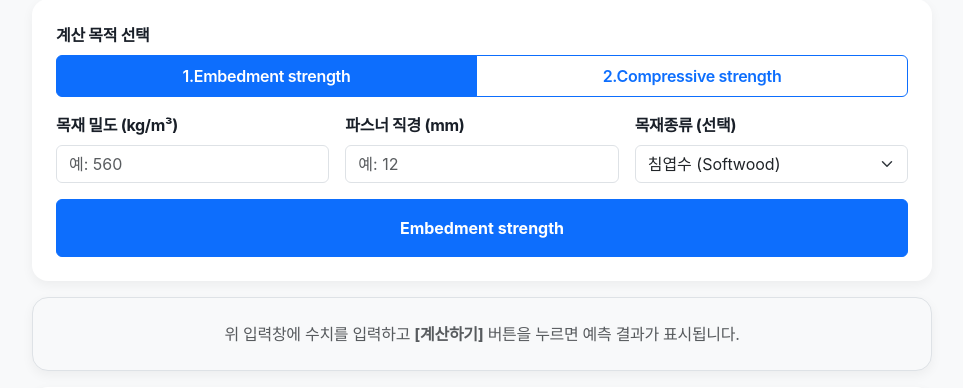
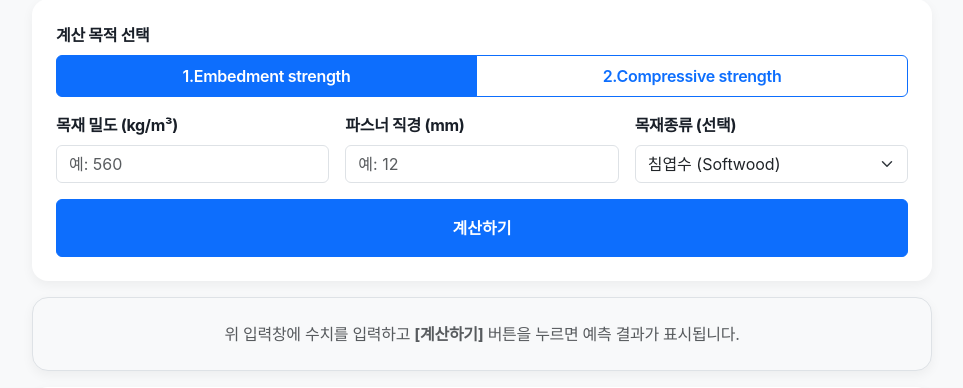
Before and after one commit to lcw1970/wood_data, a Spring Boot app: page /calculator in a window 1280 px wide. Shown: the part 159-547 px from the top of the page, without its empty margins (158-1121 px from the left). Run offline with Spring Boot 4, Linux system fonts and the light colour scheme; some web fonts are replaced.

Commit message:
계산버튼을 계산하기로 문구 수정

```diff
--- a/src/main/resources/templates/calculator.html
+++ b/src/main/resources/templates/calculator.html
@@ -457,12 +457,12 @@
         if (isCompressive) {
             thicknessCol.style.display = 'block';
             thicknessInput.disabled = false;
-            submitBtn.textContent = 'Compressive strength';
+            submitBtn.textContent = '계산하기';
         } else {
             thicknessCol.style.display = 'none';
             thicknessInput.disabled = true;
             thicknessInput.value = '';
-            submitBtn.textContent = 'Embedment strength';
+            submitBtn.textContent = '계산하기';
         }
     }
 
```
